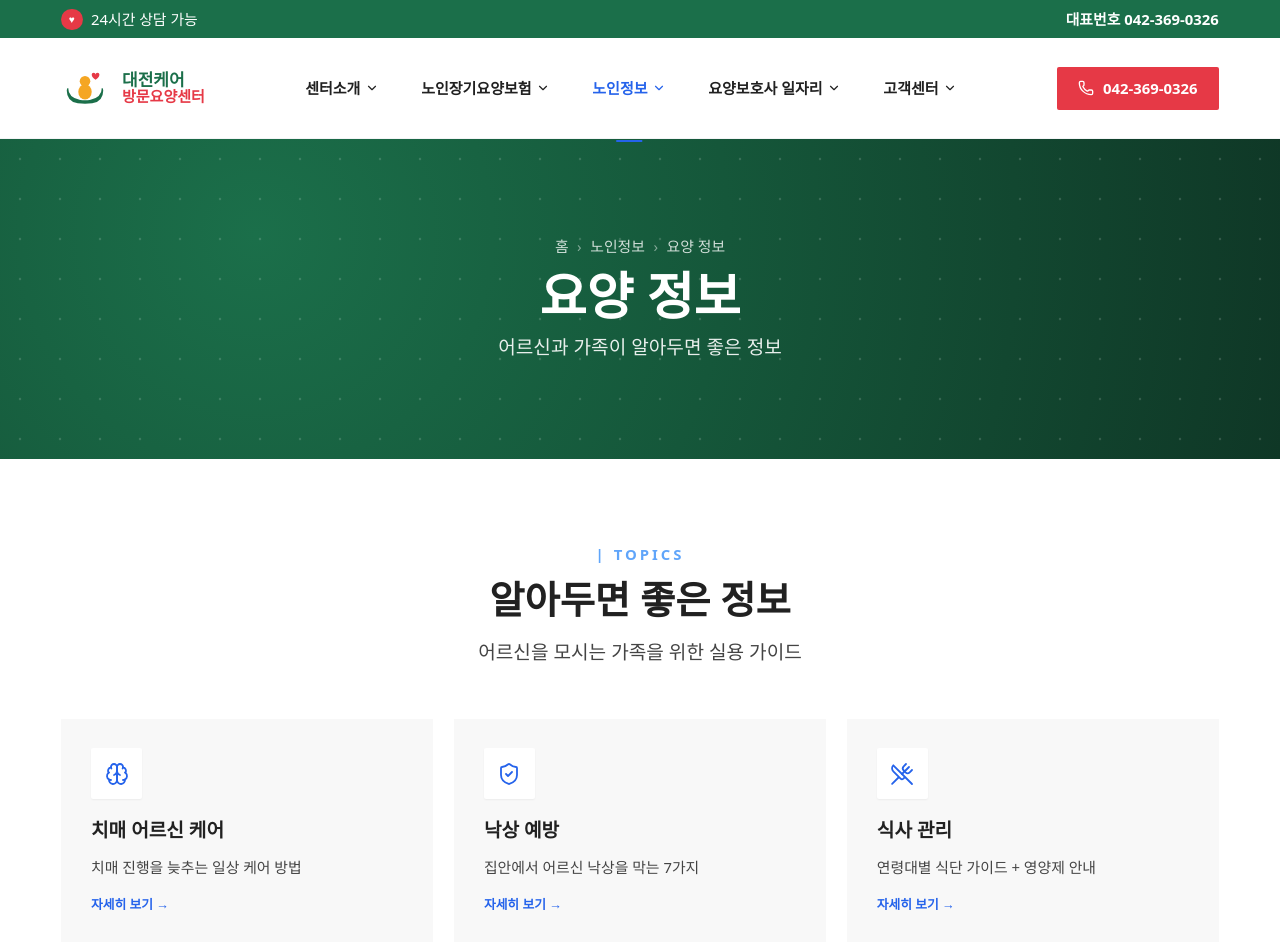
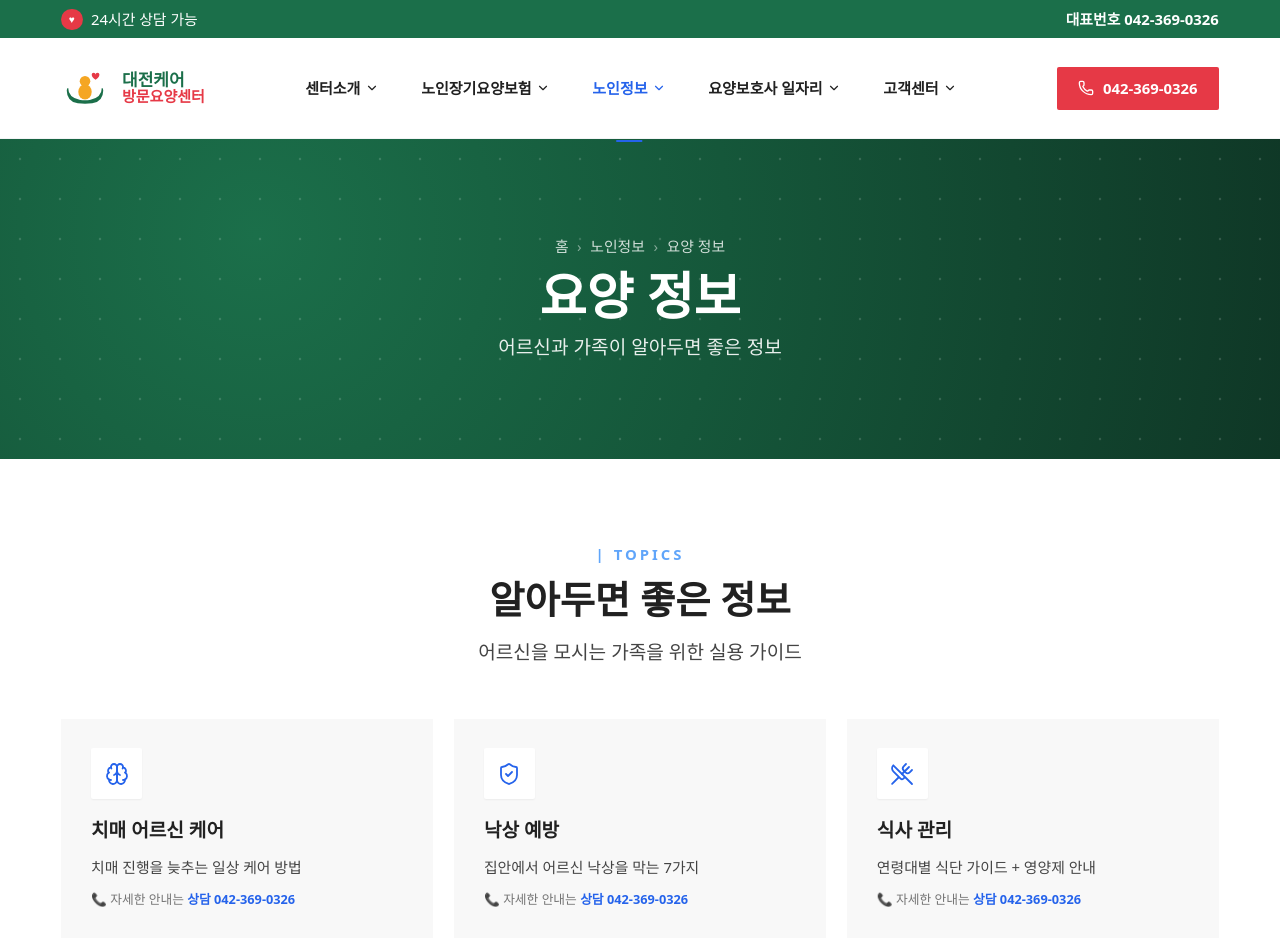
Before and after one commit to ProCodeJH/Daejeon-Care-Visiting-Care, a Next.js app: page /info in a window 1280 px wide. Shown: the top 952 px of the page. Built offline with nearby package versions, Linux system fonts and the light colour scheme; a web font is replaced by a local one.

Commit message:
Wave 110: /info 6 topic broken 404 link 제거 (/info/dementia 등 6 routes 미존재) — <a> → <article> + 042 상담 CTA로 trust 보존 + CONTACT 단일 source

```diff
--- a/app/info/page.tsx
+++ b/app/info/page.tsx
@@ -5,6 +5,7 @@ import { CTASection } from '@/components/CTASection';
 import { Reveal } from '@/components/Reveal';
 
 import { Brain, ShieldCheck, UtensilsCrossed, Pill, Palette, ClipboardList, type LucideIcon } from 'lucide-react';
+import { CONTACT } from '@/lib/contact';
 
 export const metadata: Metadata = {
   title: '요양 정보',
@@ -12,15 +13,20 @@ export const metadata: Metadata = {
   alternates: { canonical: '/info' },
 };
 
-type Topic = { title: string; desc: string; Icon: LucideIcon; href: string };
+type Topic = { title: string; desc: string; Icon: LucideIcon };
 
+/**
+ * 노인 정보 6 topic 카드 — 자현이 콘텐츠 작성 시 /info/[slug] 페이지 추가 후
+ * `href` 필드 부활 (broken 404 link 방지로 현재 비활성).
+ * 어르신/가족이 자세한 정보 필요 시 042 상담 또는 외부 RESOURCES 자원 안내.
+ */
 const TOPICS: Topic[] = [
-  { title: '치매 어르신 케어', desc: '치매 진행을 늦추는 일상 케어 방법', Icon: Brain, href: '/info/dementia' },
-  { title: '낙상 예방', desc: '집안에서 어르신 낙상을 막는 7가지', Icon: ShieldCheck, href: '/info/fall' },
-  { title: '식사 관리', desc: '연령대별 식단 가이드 + 영양제 안내', Icon: UtensilsCrossed, href: '/info/meal' },
-  { title: '복용약 관리', desc: '여러 약을 안전하게 복용하는 법', Icon: Pill, href: '/info/medication' },
-  { title: '인지활동', desc: '두뇌 자극 활동으로 활기찬 일상', Icon: Palette, href: '/info/cognitive' },
-  { title: '복지 서비스', desc: '국가/지자체 복지 서비스 신청 가이드', Icon: ClipboardList, href: '/info/welfare' },
+  { title: '치매 어르신 케어', desc: '치매 진행을 늦추는 일상 케어 방법', Icon: Brain },
+  { title: '낙상 예방', desc: '집안에서 어르신 낙상을 막는 7가지', Icon: ShieldCheck },
+  { title: '식사 관리', desc: '연령대별 식단 가이드 + 영양제 안내', Icon: UtensilsCrossed },
+  { title: '복용약 관리', desc: '여러 약을 안전하게 복용하는 법', Icon: Pill },
+  { title: '인지활동', desc: '두뇌 자극 활동으로 활기찬 일상', Icon: Palette },
+  { title: '복지 서비스', desc: '국가/지자체 복지 서비스 신청 가이드', Icon: ClipboardList },
 ];
 
 const RESOURCES = [
@@ -51,19 +57,16 @@ export default function InfoPage() {
           <div className="grid md:grid-cols-2 lg:grid-cols-3 gap-5">
             {TOPICS.map((t, i) => (
               <Reveal key={i} delay={i * 0.06}>
-                <a
-                  href={t.href}
-                  className="group block bg-[#f8f8f8] hover:bg-brand-50 p-7 transition-colors"
-                >
-                <div className="w-12 h-12 grid place-items-center bg-white group-hover:bg-brand-600 text-brand-600 group-hover:text-white transition-colors mb-4 shadow-sm" style={{ borderRadius: '2px' }}>
-                  <t.Icon size={24} strokeWidth={1.8} />
-                </div>
-                <h3 className="text-lg font-bold text-ink-primary mb-2 group-hover:text-brand-600 transition-colors">
-                  {t.title}
-                </h3>
-                <p className="text-sm text-ink-secondary leading-relaxed">{t.desc}</p>
-                  <p className="text-xs text-brand-600 mt-4 font-semibold">자세히 보기 →</p>
-                </a>
+                <article className="bg-[#f8f8f8] p-7 h-full">
+                  <div className="w-12 h-12 grid place-items-center bg-white text-brand-600 mb-4 shadow-sm" style={{ borderRadius: '2px' }}>
+                    <t.Icon size={24} strokeWidth={1.8} />
+                  </div>
+                  <h3 className="text-lg font-bold text-ink-primary mb-2">{t.title}</h3>
+                  <p className="text-sm text-ink-secondary leading-relaxed mb-3">{t.desc}</p>
+                  <p className="text-xs text-ink-muted">
+                    📞 자세한 안내는 <a href={CONTACT.phoneTel} className="font-bold text-brand-600 hover:underline">상담 {CONTACT.phone}</a>
+                  </p>
+                </article>
               </Reveal>
             ))}
           </div>
```
